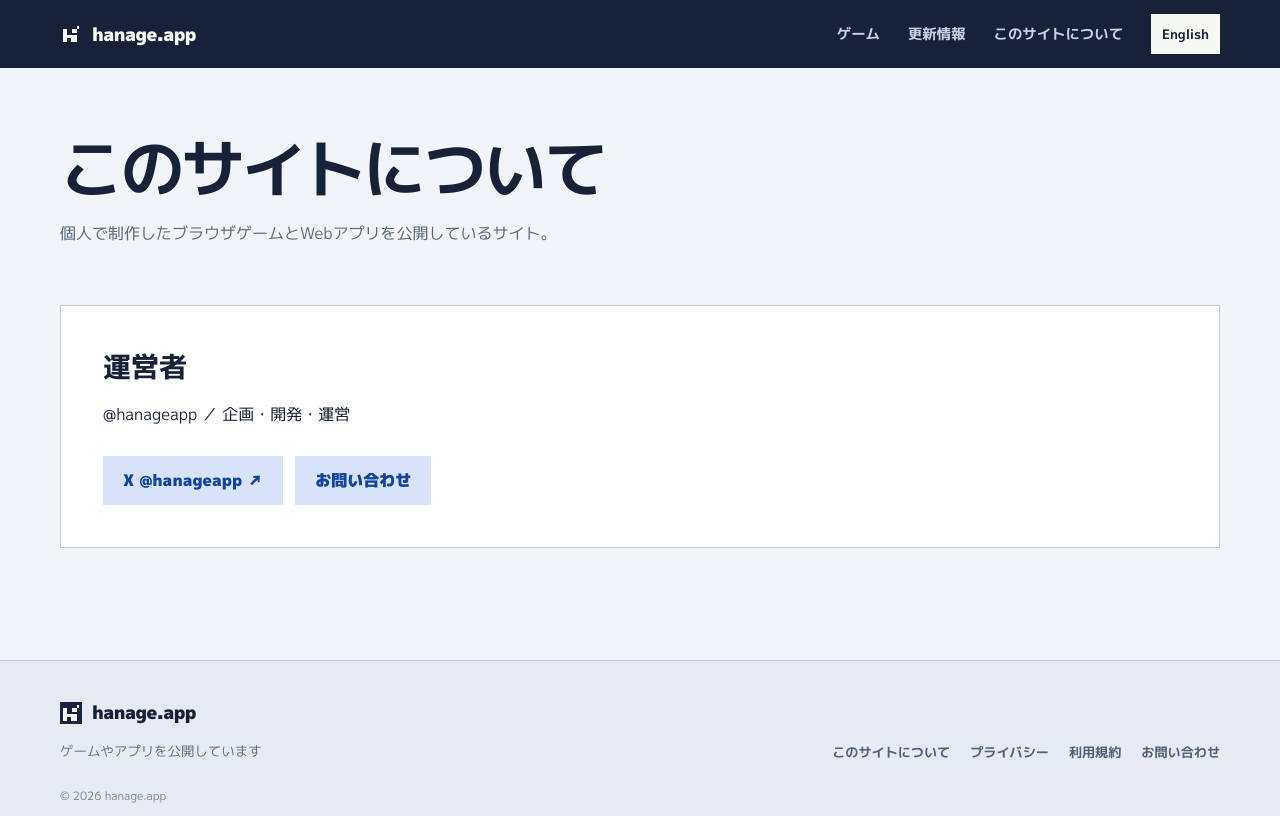
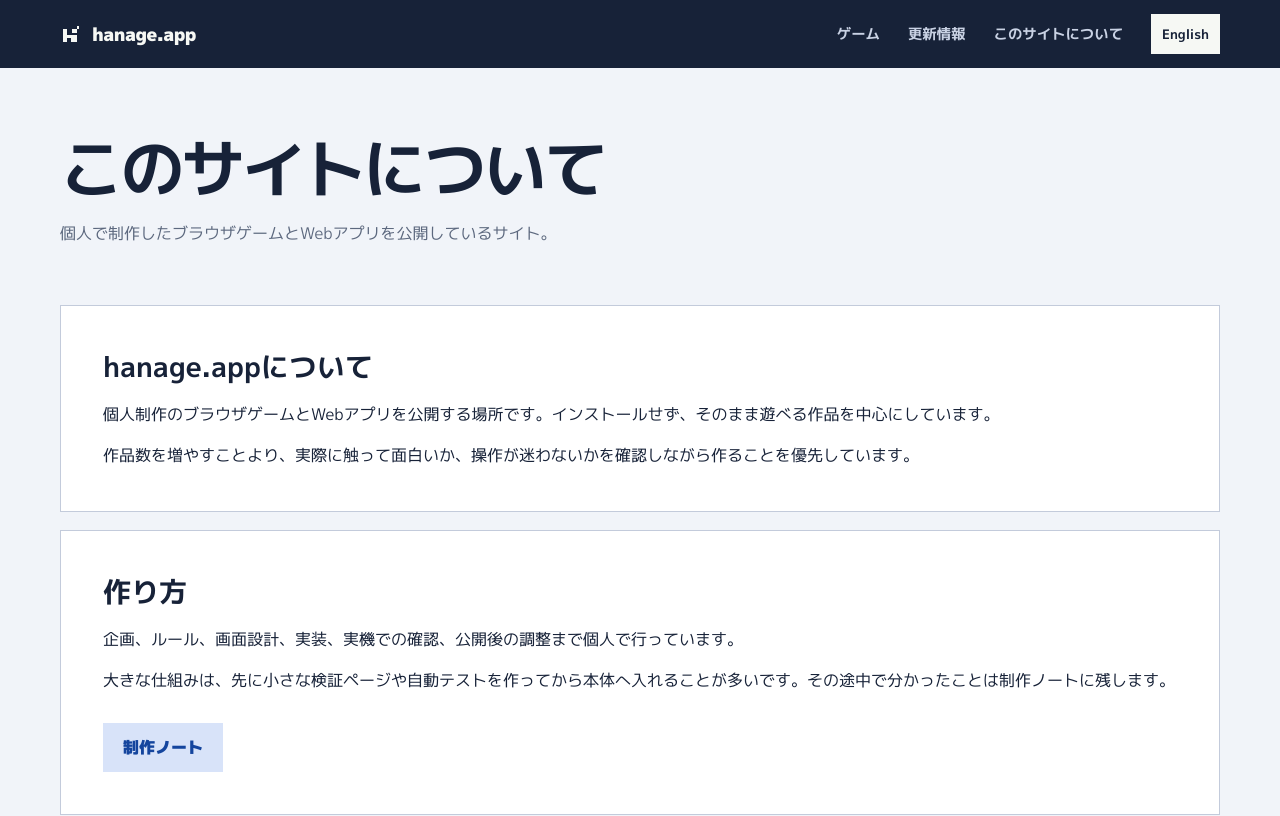
Before and after one commit to hanagemaru/hanage-hub, a Next.js app: page /about in a window 1280 px wide. Shown: the top 816 px of the page. Built offline with nearby package versions, Linux system fonts and the light colour scheme; no server answers.

Commit message:
Aboutにサイトと制作方法の説明を追加

```diff
--- a/src/components/pages/AboutView.tsx
+++ b/src/components/pages/AboutView.tsx
@@ -11,6 +11,25 @@ export function AboutView({ locale }: { locale: Locale }) {
     <main>
       <PageHero title={t.aboutPage.title} description={t.aboutPage.description} />
       <section className="contentSection pageWidth">
+        <article className="contentCard">
+          <h2>{t.aboutPage.siteHeading}</h2>
+          {t.aboutPage.siteParagraphs.map((paragraph) => (
+            <p key={paragraph}>{paragraph}</p>
+          ))}
+        </article>
+
+        <article className="contentCard">
+          <h2>{t.aboutPage.processHeading}</h2>
+          {t.aboutPage.processParagraphs.map((paragraph) => (
+            <p key={paragraph}>{paragraph}</p>
+          ))}
+          <div className="buttonRow">
+            <Link className="buttonSecondary" href={localePath(locale, "/notes/")}>
+              {t.nav.notes}
+            </Link>
+          </div>
+        </article>
+
         <article className="contentCard">
           <h2>{t.aboutPage.ownerHeading}</h2>
           <p>
```
